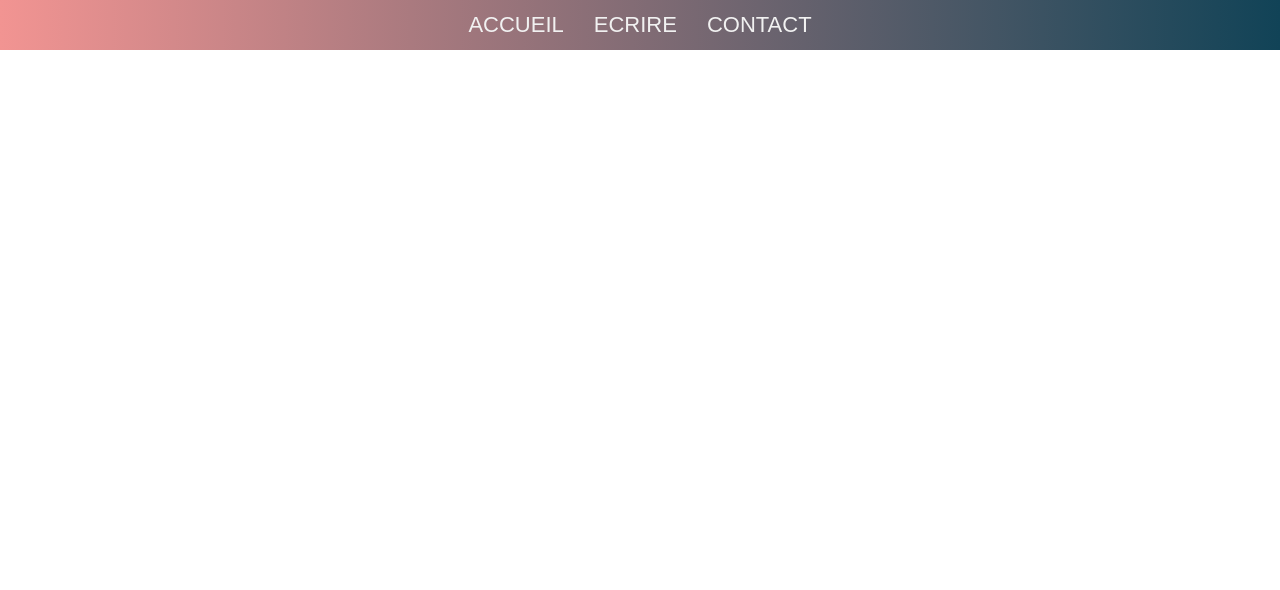
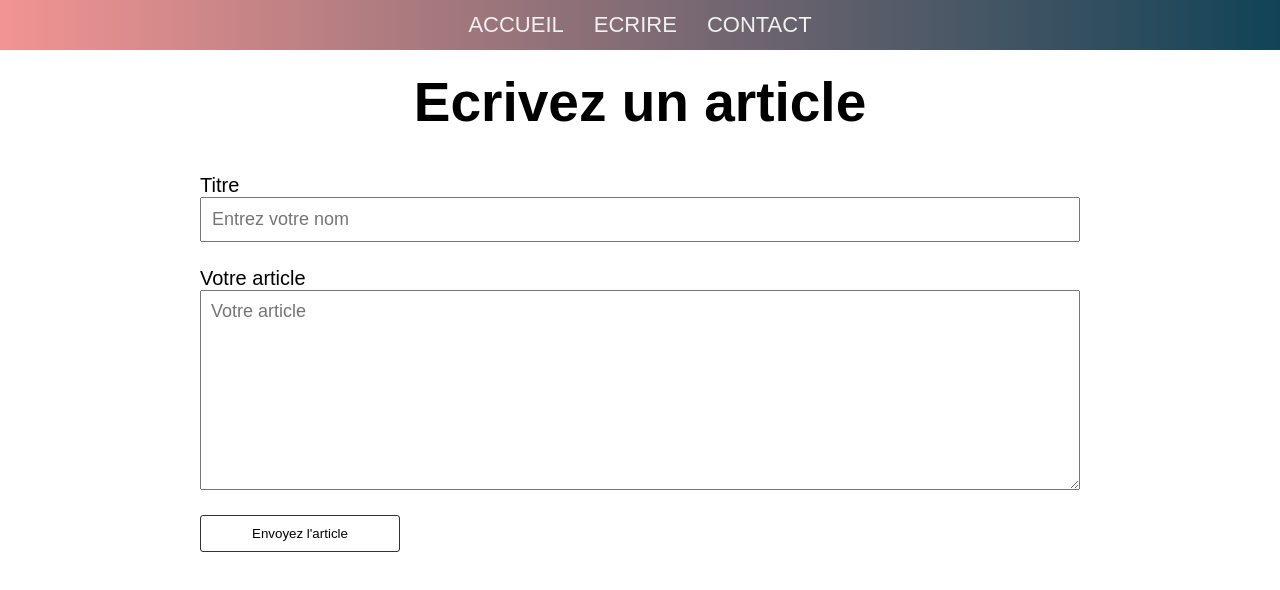
Before and after one commit to g-veronika/Blog-, a React (Create React App) app in the folder my-blog/: page /ecrire in a window 1280 px wide. Shown: the top 590 px of the page. Built offline with nearby package versions, Linux system fonts and the light colour scheme.

Commit message:
adding form styling

```diff
--- a/my-blog/src/Components/Form/Form.css
+++ b/my-blog/src/Components/Form/Form.css
@@ -0,0 +1,37 @@
+.title-form {
+    text-align: center;
+    font-size: 55px;
+    margin: 70px 0 0;
+}
+
+.container-form {
+    padding: 10px;
+    max-width: 900px;
+    margin: 30px auto 0;
+    display: flex;
+    flex-direction: column;
+}
+
+.container-form label {
+    font-size: 20px;
+}
+
+.container-form input, .container-form textarea {
+    padding: 10px;
+    margin-bottom: 25px;
+    font-size: 18px;
+}
+
+.container-form textarea  {
+    min-height: 200px;
+    font-family: Arial, Helvetica, sans-serif;
+}
+
+.container-form button {
+    padding: 10px 15px;
+    width: 200px;
+    background: transparent;
+    border: 1px solid rgba(0, 0, 0, 0.8);
+    border-radius: 3px;
+    cursor: pointer;
+}
--- a/my-blog/src/Components/Form/Form.js
+++ b/my-blog/src/Components/Form/Form.js
@@ -1,4 +1,5 @@
-import React from 'react'
+import React from 'react';
+import './Form.css';
 
 export default function Form() {
     return (
--- a/my-blog/src/Containers/AddArticle/AddArticle.js
+++ b/my-blog/src/Containers/AddArticle/AddArticle.js
@@ -1,8 +1,11 @@
 import React from 'react'
+import Form from "../../Components/Form/Form"
+
 
 export default function AddArticle() {
     return (
-        <div>
-        </div>
+        <>
+            <Form />
+        </>
     )
 }
```
